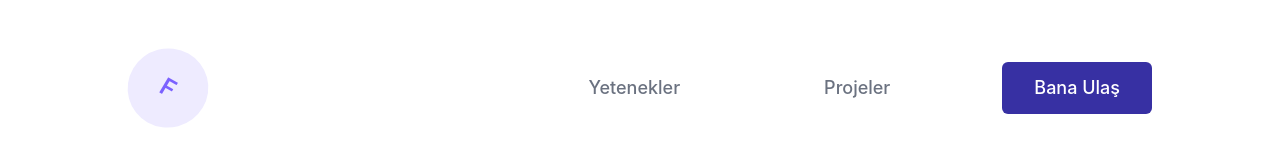
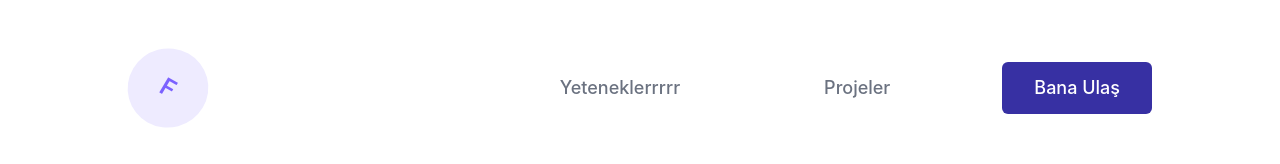
Before and after one commit to frkn8/web-sayfam, a React (Create React App) app: page / in a window 1280 px wide. Shown: the top 164 px of the page. Built offline with nearby package versions, Linux system fonts and the light colour scheme.

Commit message:
tamamlandı...

```diff
--- a/src/component/Header.js
+++ b/src/component/Header.js
@@ -13,7 +13,7 @@ export default function Header({ language }) {
             </Link>
           ) : (
             <Link to="skillsScroll" smooth={true} duration={700}>
-              <h5>Yetenekler</h5>
+              <h5>Yeteneklerrrrr</h5>
             </Link>
           )}
           {language === "en" ? (
```
